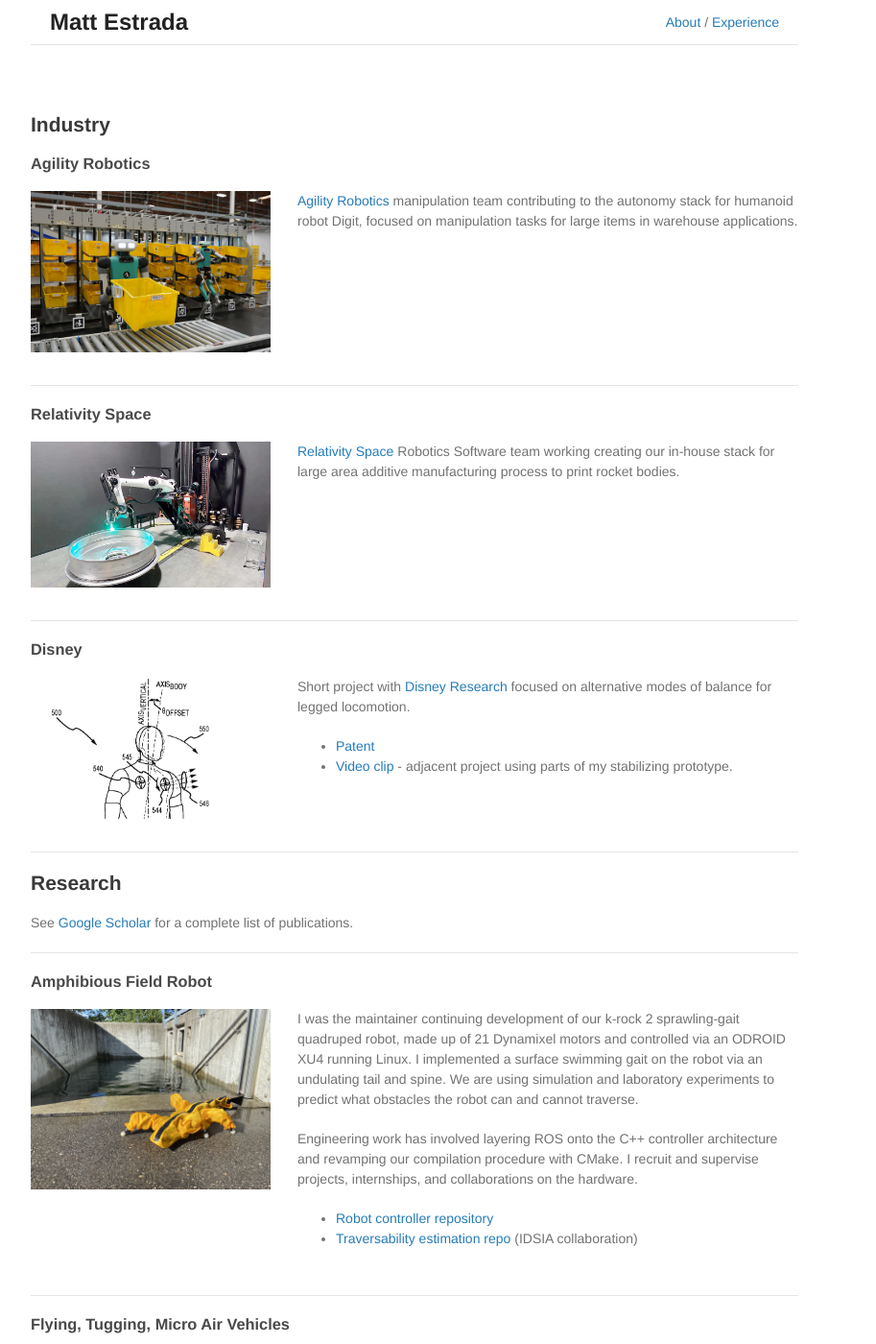
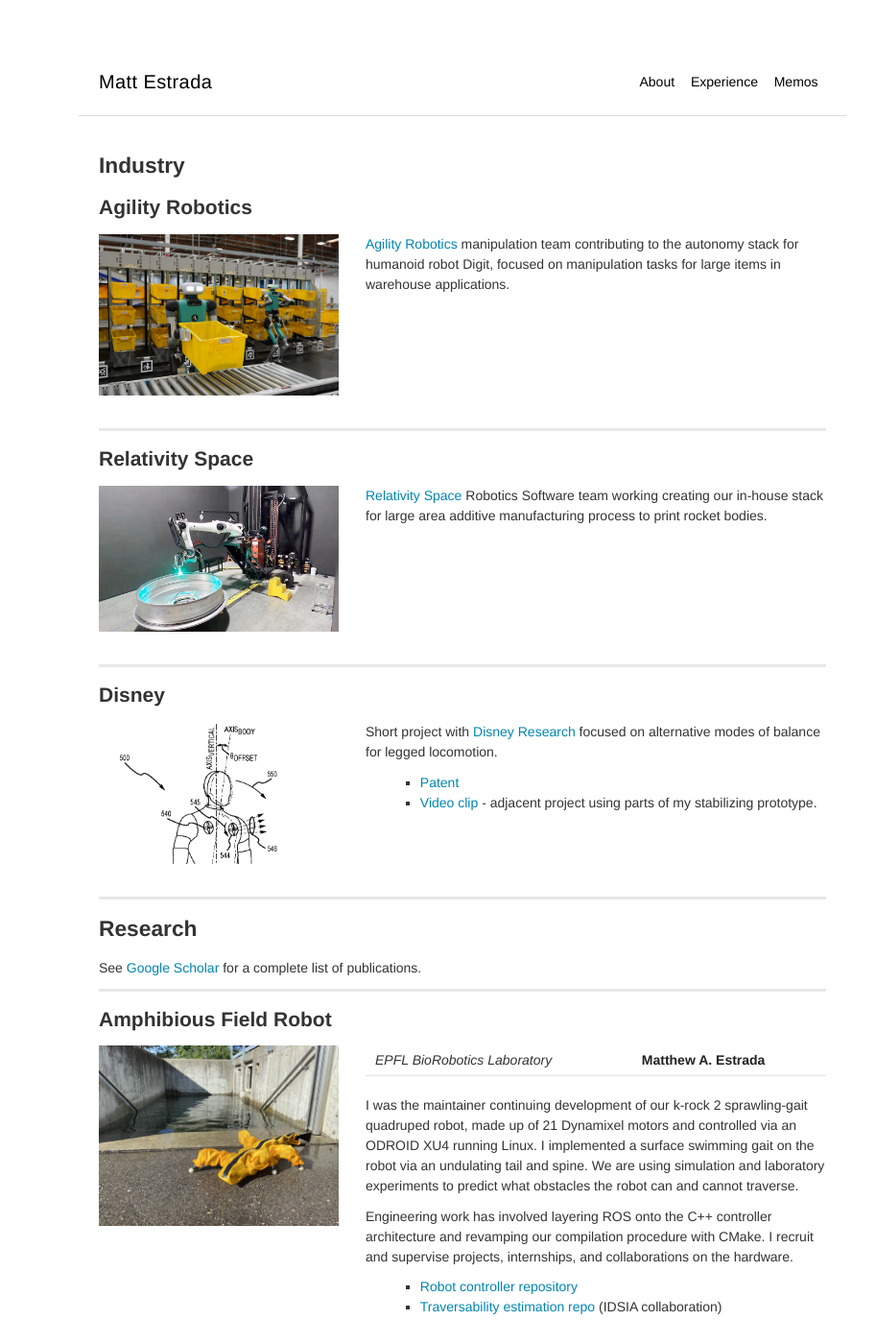
Before and after one commit to estrada1/estrada1.github.io, a Jekyll site: the page built from pages/experience.md, in a window 1280 px wide and 1400 px high. Shown: the whole window at 96% size, without its empty margins (208-1121 px from the left). Built offline with Jekyll 4.4.1, drawn with Linux system fonts in a browser that asks for light colours; our own code applies the rules of GitHub Pages for plain Markdown files; some of the changed text lies outside the part shown.

Commit message:
posts and styling

```diff
--- a/_layouts/default.html
+++ b/_layouts/default.html
@@ -13,36 +13,30 @@
     {% include head-custom.html %}
   </head>
   <body>
-    <div class="wrapper">
-      <header>
-        <div class="inner">
-          <h1>{{ site.title | default: site.github.repository_name }}</h1>
-
-          {% if site.logo %}
-            <img src="{{site.logo | relative_url}}" alt="Logo" />
-          {% endif %}
-
-          {% if site.github.is_project_page %}
-          <p class="view"><a href="{{ site.github.repository_url }}">View the Project on GitHub <small>{{ site.github.repository_nwo }}</small></a></p>
-          {% endif %}
-
-          <p>
-            <a href="/index.html">About</a> /
-            <a href="/pages/experience.html">Experience</a>
-          </p>
-        </div>
+    <main class="wrapper">
+      <header class="site-header">
+        <nav class="nav">
+          <div class="container">
+            <h1 class="logo"><a href="{{ '/' | relative_url }}">Matt Estrada</a></h1>
+            <ul class="navbar">
+              <li><a href="/index.html">About</a></li>
+              <li><a href="/pages/experience.html">Experience</a></li>
+              <li><a href="/pages/memos.html">Memos</a></li>
+            </ul>
+          </div>
+        </nav>
       </header>
       <section>
-      {{ content }}
-
+        <div class="container">
+          {{ content }}
+        </div>
       </section>
-      <footer>
-        {% if site.github.is_project_page %}
-        <p>This project is maintained by <a href="{{ site.github.owner_url }}">{{ site.github.owner_name }}</a></p>
-        {% endif %}
-        <p><small>Hosted on GitHub Pages &mdash; Theme by <a href="https://github.com/orderedlist">orderedlist</a></small></p>
+      <footer class="site-footer">
+        <div class="container">
+          <small class="block">Hosted on GitHub Pages &mdash; Theme by <a href="https://github.com/orderedlist">orderedlist</a></small>
+        </div>
       </footer>
-    </div>
+    </main>
     <script src="{{ "/assets/js/scale.fix.js" | relative_url }}"></script>
   </body>
 </html>
--- a/assets/css/style.scss
+++ b/assets/css/style.scss
@@ -2,3 +2,316 @@
 ---
 
 @import "jekyll-theme-minimal";
+
+/* =============================================
+   robotmonk-style overrides
+   ============================================= */
+
+/* Reset theme's sidebar layout */
+html, body {
+  width: 800px;
+  margin: auto;
+  height: 100%;
+  font-size: 14px;
+  background-color: #fff;
+  color: #333;
+  font-family: "Helvetica Neue", Helvetica, sans-serif;
+  line-height: 1.5;
+}
+
+/* Remove theme wrapper positioning */
+.wrapper {
+  width: 100% !important;
+  max-width: 100% !important;
+  display: block !important;
+  padding: 0 !important;
+  margin: 0 !important;
+}
+
+/* ---- Header / Nav ---- */
+.site-header {
+  border-bottom: 1px solid #ddd;
+  margin-bottom: 0.75em;
+  min-height: 60px;
+}
+
+header {
+  position: static !important;
+  float: none !important;
+  width: auto !important;
+  background: none !important;
+  border: none !important;
+  border-bottom: 1px solid #ddd !important;
+  padding: 0 !important;
+  margin: 0 !important;
+}
+
+header .inner {
+  display: none;
+}
+
+.nav {
+  min-height: 64px;
+}
+
+.nav .container {
+  display: flex;
+  align-items: center;
+  padding: 1.5em;
+  max-width: 800px;
+  margin: 0 auto;
+}
+
+.logo {
+  float: none;
+  flex: 1;
+  margin: 0;
+  cursor: pointer;
+  letter-spacing: 0.4px;
+  font-size: 20px;
+  line-height: 28px;
+  font-weight: 500;
+  color: #000;
+
+  a {
+    color: #000;
+    text-decoration: none;
+  }
+}
+
+.navbar {
+  display: flex;
+  list-style: none;
+  margin: 0;
+  padding: 0;
+  gap: 0;
+
+  li {
+    display: inline-block;
+    padding: 0 0.6em;
+  }
+
+  a {
+    color: #000;
+    text-decoration: none;
+    border-bottom: 2px solid transparent;
+    transition: border 300ms linear;
+    padding-bottom: 0.05em;
+
+    &:hover, &:focus, &:active {
+      border-bottom: 2px solid #0086B3;
+      color: #0086B3;
+    }
+  }
+}
+
+/* ---- Main section ---- */
+section {
+  float: none !important;
+  width: auto !important;
+  position: static !important;
+  margin: 0 !important;
+  padding: 0 !important;
+  border: none !important;
+  min-height: auto !important;
+}
+
+.container {
+  padding: 1.5em;
+  margin-left: auto;
+  margin-right: auto;
+  max-width: 800px;
+  font-weight: normal;
+}
+
+/* ---- Typography ---- */
+h1, h2, h3, h4, h5, h6 {
+  font-family: "Helvetica Neue", Helvetica, sans-serif;
+  line-height: 1.2;
+  margin: 0.75em 0;
+  font-weight: 700;
+  color: #333;
+}
+
+h1 { font-size: 1.875em; }
+h2 { font-size: 1.625em; }
+h3 { font-size: 1.5em; }
+h4 { font-size: 1.25em; }
+h5, h6 { font-size: 1em; }
+
+p {
+  margin: 0 0 0.75em;
+}
+
+a {
+  color: #0086B3;
+  text-decoration: none;
+  transition: color 150ms ease;
+
+  &:hover, &:focus, &:active {
+    color: #005580;
+  }
+}
+
+/* ---- Footer ---- */
+footer {
+  position: static !important;
+  width: auto !important;
+  float: none !important;
+  padding: 0 !important;
+  margin: 0 !important;
+  border: none !important;
+  background: none !important;
+}
+
+.site-footer {
+  padding: 1.5em 0;
+  margin-top: 2em;
+  border-top: 1px solid #ddd;
+}
+
+.site-footer small {
+  display: block;
+  font-size: 0.75em;
+  color: #888;
+}
+
+.site-footer a {
+  color: #0086B3;
+  border-bottom: 2px solid transparent;
+  transition: border 300ms linear;
+
+  &:hover {
+    border-bottom: 2px solid #0086B3;
+  }
+}
+
+/* ---- Code ---- */
+code {
+  font-family: "SFMono-Regular", Menlo, Consolas, "Inconsolata", monospace;
+  font-size: 1em;
+  background-color: #f3f3f3;
+  border: none;
+  border-radius: 0;
+  padding: 0 5px;
+}
+
+pre {
+  font-family: "SFMono-Regular", Menlo, Consolas, "Inconsolata", monospace;
+  font-size: 1em;
+  padding: 5px 10px !important;
+  border: 1px solid #ccc;
+  overflow: auto;
+
+  code {
+    line-height: 1.75em;
+    padding: 0 !important;
+    background: none;
+  }
+}
+
+/* ---- Blog listing ---- */
+.post-list {
+  max-width: 500px;
+  margin: 0 auto;
+}
+
+
+.category-title {
+  margin: 1em 0 0.5em 0;
+  font-size: 1em;
+  font-weight: 700;
+  color: #333;
+
+  &:first-child {
+    margin-top: 0;
+  }
+}
+
+.post-item {
+  margin-bottom: 0.2em;
+  display: block;
+
+  a {
+    color: #000;
+  }
+
+  .article-title {
+    display: inline-block;
+    width: 85%;
+  }
+
+  .date-label {
+    float: right;
+    color: #999;
+    font-size: 0.875em;
+    padding: 0 0.2em;
+    margin-top: 2px;
+  }
+
+  a.post-link {
+    color: #000;
+    border-bottom: 2px solid transparent;
+    transition: border 300ms linear;
+
+    &:hover, &:focus {
+      border-bottom: 2px solid #0086B3;
+      color: #0086B3;
+    }
+  }
+}
+
+/* ---- Post ---- */
+.post-meta {
+  color: #999;
+  text-transform: uppercase;
+  letter-spacing: 1px;
+  font-size: 0.875em;
+  display: block;
+  margin-bottom: 0.25em;
+}
+
+.post-title {
+  margin-top: 0;
+  margin-bottom: 1em;
+  color: #333;
+}
+
+/* ---- HR ---- */
+hr {
+  border-top: none;
+  border-bottom: 2px solid #e8e8e8;
+  width: 100%;
+  margin: 0.75em 0;
+}
+
+/* ---- Blockquote ---- */
+blockquote {
+  padding: 1.5em 0 1.5em 1.5em;
+  margin: 1.5em 0;
+  color: rgba(51, 51, 51, 0.8);
+  line-height: 1.3;
+  background-color: #fff;
+
+  p { margin: 0; }
+}
+
+/* ---- Lists ---- */
+ul, ol {
+  margin-top: 0;
+  margin-left: 1.2em;
+  margin-bottom: 1rem;
+  list-style-type: square;
+  list-style-position: outside;
+}
+
+/* ---- Responsive ---- */
+@media (max-width: 820px) {
+  html, body {
+    width: 100%;
+  }
+
+  .container {
+    padding: 1em;
+  }
+}
--- a/pages/experience.md
+++ b/pages/experience.md
@@ -59,6 +59,8 @@
 <img src="../assets/img/krock-2-arche-stand.jpg" alt="krock-2" style="width:100%;">
 </div>
 <div markdown="1">
+_EPFL BioRobotics Laboratory_ | **Matthew A. Estrada**
+
 I was the maintainer continuing development of our k-rock 2 sprawling-gait quadruped robot, made up of 21 Dynamixel motors and controlled via an ODROID XU4 running Linux. I implemented a surface swimming gait on the robot via an undulating tail and spine. We are using simulation and laboratory experiments to predict what obstacles the robot can and cannot traverse.
 
 Engineering work has involved layering ROS onto the C++ controller architecture and revamping our compilation procedure with CMake. I recruit and supervise projects, internships, and collaborations on the hardware.
@@ -77,6 +79,8 @@
 <img src="../assets/img/glamour1.jpg" alt="flycotug" style="width:100%;">
 </div>
 <div markdown="1">
+_Science Robotics_ | **Matthew A. Estrada**
+
 Work with the [Laboratory of Intelligent Systems](https://lis.epfl.ch/) at EPFL during my PhD exchange under a [Swiss scholarship](https://www.sbfi.admin.ch/sbfi/en/home/bildung/scholarships-and-grants/swiss-government-excellence-scholarships-for-foreign-scholars-an.html) and [NSF GROW](https://www.nsf.gov/funding/pgm_summ.jsp?pims_id=504876). We combined aerial locomotion with the ability to tug with high forces by attaching onto the environment with adhesives.
 
 - [Science Robotics Paper](http://robotics.sciencemag.org/content/3/23/eaau6903)
@@ -97,6 +101,8 @@
 <img src="../assets/img/gripper_annotated.png" alt="Dynamic grasping" style="width:100%;">
 </div>
 <div markdown="1">
+_NASA Early Stage Innovations_ | **Matthew A. Estrada**
+
 Collaboration between the Biomimetics and Dexterous Manipulation Lab and [Autonomous Systems Lab](http://asl.stanford.edu/) on a NASA Early Stage Innovations grant. We were aiming to equip [Assistive Free Flyers](http://ssl.mit.edu/spheres/) (AFFs), small robots on the International Space Station, with gecko-gripper appendages to aid astronauts.
 
 My contribution focused on adapting a curved surface, gecko adhesive gripper for use on a free flyer table. We modeled force constraints of the gripper and dynamics while grasping translating, spinning objects and experimentally verified the boundaries of successful grasp conditions on a 2D testbed.
@@ -117,6 +123,8 @@
 <img src="../assets/img/UPenn_Payload.png" alt="perching" style="width:100%;">
 </div>
 <div markdown="1">
+_Stanford BDML_ | **Matthew A. Estrada**
+
 I was part of our group enabling MAVs to perch and take a rest on vertical surfaces. With a typical mission life lasting on the order of 20 minutes, it is a welcome break for the MAV to collect data or recharge.
 
 We designed gecko adhesive grippers that will stick to smooth, flat surfaces and collaborated with a controls group at UPenn to demonstrate perching under indoor motion capture.
@@ -136,6 +144,8 @@
 <img src="../assets/img/Foot_Annotated_3frame.png" alt="footpad" style="width:100%;">
 </div>
 <div markdown="1">
+_MIT Biomimetics Robotics Lab_ | **Matthew A. Estrada**, Michael Chuah
+
 I designed and manufactured the structure of a soft force sensor for my senior thesis in the Biomimetics and Dexterous Manipulation Lab at MIT, supervised by (then) graduate student Michael Chuah. The force sensor was intended for use in the paw pad of the MIT Cheetah.
 
 I used a series of 3D printed molds to cast a woven fiberglass cloth into a polyurethane film that encased a softer silicone. Hall effect sensors were mounted above magnets on the deformable pad and deflection was correlated to force.
```
Also changed, not shown: _layouts/post.html (+9 -10 lines), _posts/2026-03-09-first-post.md (added, +8 -0 lines), 1 other file.
